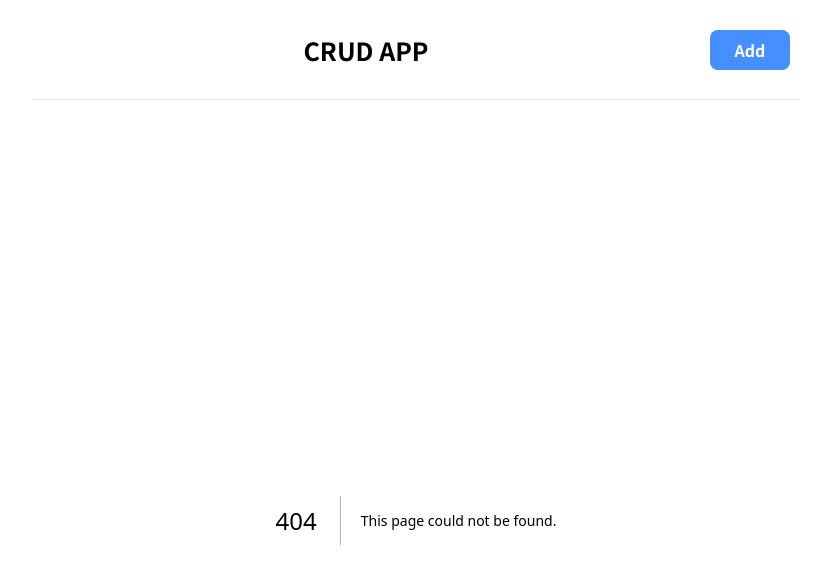
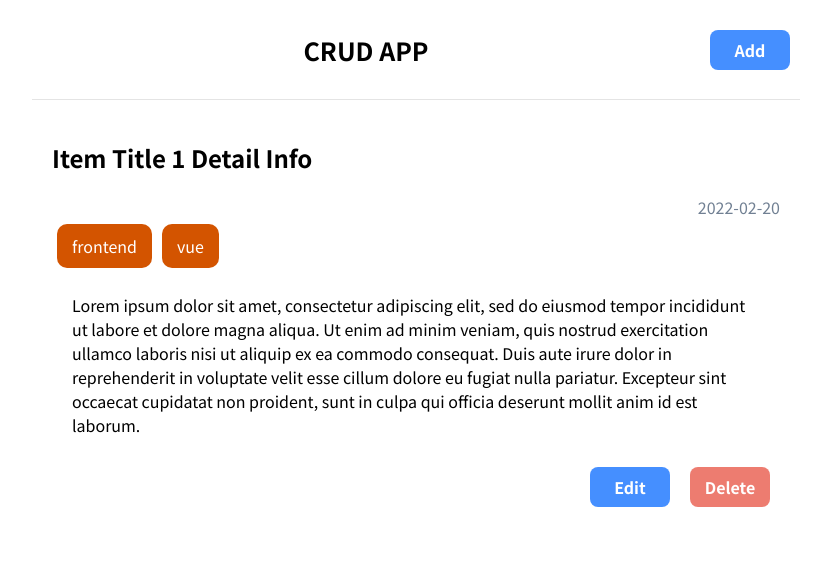
Before and after one commit to 8dong/crud-app, a Next.js app: page /1 in a window 1280 px wide. Before the commit this address had no page. Shown: the top 584 px of the page, without its empty margins (224-1055 px from the left). Built offline with nearby package versions, Linux system fonts and the light colour scheme.

Commit message:
feat: DataDetailSection 컴포넌트 추가

```diff
--- /dev/null
+++ b/components/UI/organisms/DataDetailSection.tsx
@@ -0,0 +1,74 @@
+import styled from 'styled-components';
+import { useContext } from 'react';
+
+import Button from '../atoms/button/Button';
+import DateText from '../atoms/text/DateText';
+import TagList from '../molecules/TagList';
+import EditModalFormSection from './EditModalFormSection';
+import DeleteConfirmModalSection from './DeleteConfirmModalSection';
+
+import ModalContext from '../../../context/modal/modalContext';
+
+import type { DataItemType } from '../../../data/dataList';
+
+const DataDetailSection = ({ data }: { data: DataItemType }) => {
+  const { showModalHandler } = useContext(ModalContext)!;
+  const handleClickEditButton = () => {
+    showModalHandler(<EditModalFormSection data={data} />);
+  };
+
+  const handleClickDeleteButton = () => {
+    showModalHandler(<DeleteConfirmModalSection />);
+  };
+
+  if (!data) return <></>;
+
+  return (
+    <DataDetailSectionWrapper>
+      <h2>{data.title} Detail Info</h2>
+      <span className='dateText'>
+        <DateText dateText={data.createdAt} />
+      </span>
+      <TagList tags={data.tags} />
+      <p className='dataDesc'>{data.description}</p>
+      <div className='buttonGroup'>
+        <Button bgColor='#0066ff' onClick={handleClickEditButton}>
+          Edit
+        </Button>
+        <Button bgColor='#e74c3c' onClick={handleClickDeleteButton}>
+          Delete
+        </Button>
+      </div>
+    </DataDetailSectionWrapper>
+  );
+};
+
+const DataDetailSectionWrapper = styled.section`
+  padding: 20px;
+
+  display: flex;
+  flex-direction: column;
+
+  h2 {
+    margin-bottom: 20px;
+  }
+
+  .dateText {
+    align-self: flex-end;
+  }
+
+  .dataDesc {
+    padding: 20px;
+  }
+
+  .buttonGroup {
+    align-self: flex-end;
+    display: flex;
+  }
+
+  .buttonGroup button {
+    margin: 10px;
+  }
+`;
+
+export default DataDetailSection;
--- /dev/null
+++ b/components/UI/organisms/DeleteConfirmModalSection.tsx
@@ -0,0 +1,67 @@
+import styled from 'styled-components';
+import { useContext } from 'react';
+import { useRouter } from 'next/router';
+import { useDispatch, useSelector } from 'react-redux';
+
+import Button from '../atoms/button/Button';
+
+import ModalContext from '../../../context/modal/modalContext';
+import dataListSlice from '../../../redux/slice/dataListSlice';
+
+import type { RootState } from '../../../redux/store/store';
+
+const DeleteConfirmModalSection = () => {
+  const { hideModalHandler } = useContext(ModalContext)!;
+  const handleClickCancelButton = () => {
+    hideModalHandler();
+  };
+
+  const router = useRouter();
+  const dispatch = useDispatch();
+  const dataList = useSelector((store: RootState) => store.data);
+  const handleClickConfirmButton = () => {
+    const dataId = router.query.dataId;
+    const deleteData = dataList.find((data) => String(data.id) === dataId);
+
+    hideModalHandler();
+    router.replace('/');
+    dispatch(dataListSlice.actions.removeItem(deleteData));
+  };
+
+  return (
+    <DeleteConfirmModalSectionWrapper>
+      <h2>Are you sure you want to delete it?</h2>
+      <div className='buttonGroup'>
+        <Button bgColor='#d4d4d4' onClick={handleClickCancelButton}>
+          Cancel
+        </Button>
+        <Button bgColor='#e74c3c' onClick={handleClickConfirmButton}>
+          Confirm
+        </Button>
+      </div>
+    </DeleteConfirmModalSectionWrapper>
+  );
+};
+
+const DeleteConfirmModalSectionWrapper = styled.section`
+  display: flex;
+  flex-direction: column;
+
+  padding: 20px;
+
+  h2 {
+    margin-bottom: 20px;
+  }
+
+  .buttonGroup {
+    align-self: flex-end;
+
+    display: flex;
+  }
+
+  .buttonGroup button {
+    margin: 10px;
+  }
+`;
+
+export default DeleteConfirmModalSection;
--- /dev/null
+++ b/pages/[dataId].tsx
@@ -0,0 +1,38 @@
+import { useSelector } from 'react-redux';
+import { createPortal } from 'react-dom';
+import { useContext } from 'react';
+
+import DataDetailSection from '../components/UI/organisms/DataDetailSection';
+import ModalLayout from '../components/layout/ModalLayout';
+
+import ModalContext from '../context/modal/modalContext';
+
+import type { GetServerSideProps } from 'next';
+import type { RootState } from '../redux/store/store';
+
+const protalElement = typeof window !== 'undefined' && document.getElementById('portal');
+
+const DataDetail = ({ dataId }: { dataId: string }) => {
+  const dataList = useSelector((store: RootState) => store.data);
+  const findData = dataList.find((data) => String(data.id) === dataId)!;
+
+  const { isShowModal, modalContent } = useContext(ModalContext)!;
+
+  return (
+    <>
+      {isShowModal &&
+        createPortal(<ModalLayout>{modalContent}</ModalLayout>, protalElement as HTMLDivElement)}
+      <DataDetailSection data={findData} />
+    </>
+  );
+};
+
+export const getServerSideProps: GetServerSideProps = async (context) => {
+  return {
+    props: {
+      dataId: context.params?.dataId
+    }
+  };
+};
+
+export default DataDetail;
--- a/pages/_app.tsx
+++ b/pages/_app.tsx
@@ -5,11 +5,11 @@ import PageLayout from '../components/layout/PageLayout';
 import MainHeader from '../components/UI/organisms/MainHeader';
 
 import store, { persistor } from '../redux/store/store';
+import ModalContextProvider from '../context/modal/ModalContextProvider';
 
 import '../styles/globals.css';
 
 import type { AppProps } from 'next/app';
-import ModalContextProvider from '../context/modal/ModalContextProvider';
 
 function MyApp({ Component, pageProps }: AppProps) {
   return (
```
Also changed, not shown: 1 other file (tests, documents, lock files or other folders).
